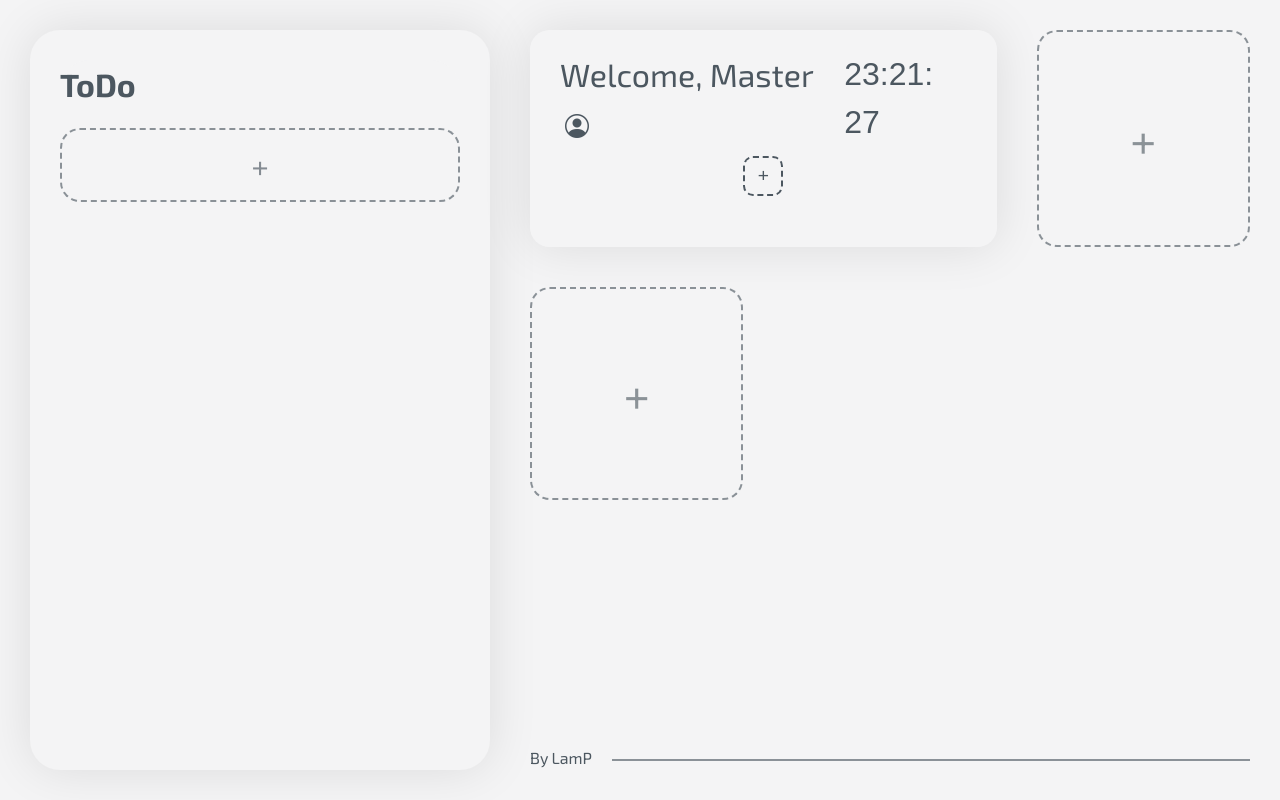
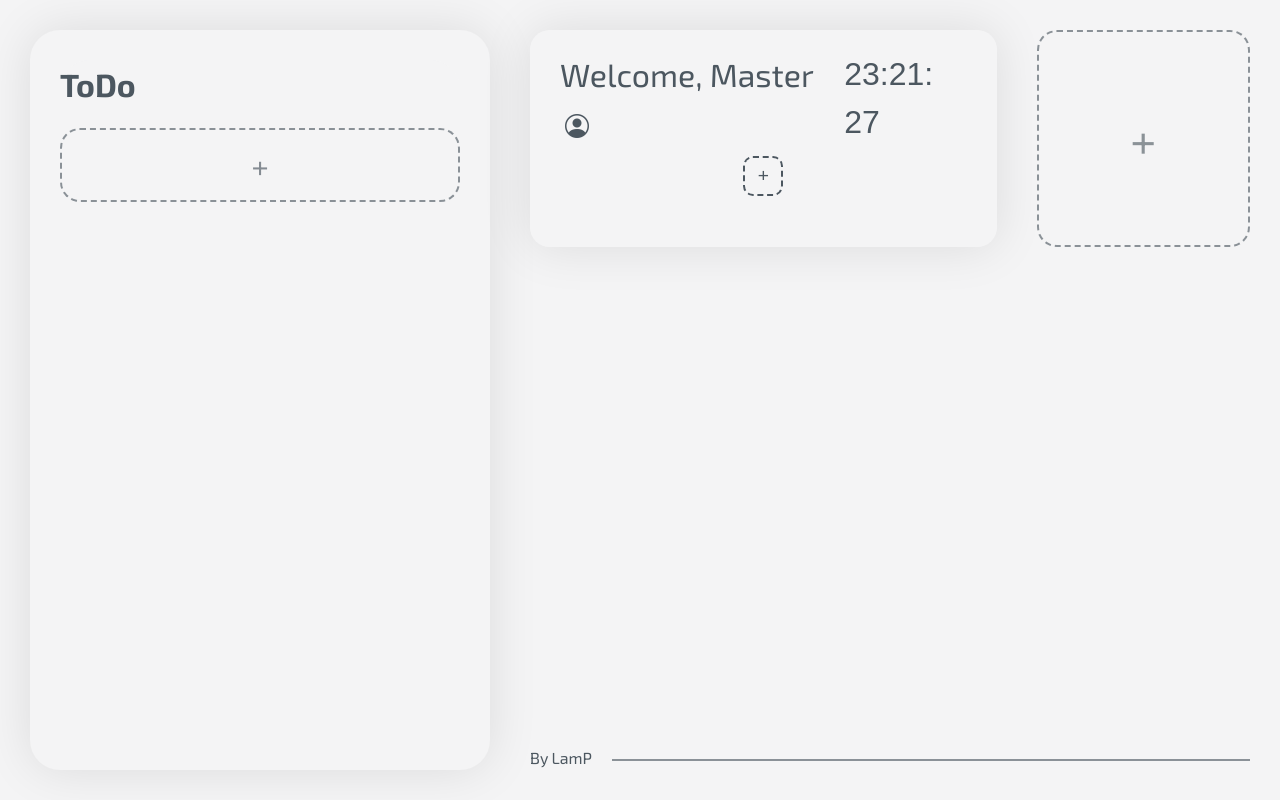
Before and after one commit to SalamPS/browser-dashboard, a Next.js app: page / in a window 1280 px wide. Built offline with nearby package versions, Linux system fonts and the light colour scheme; a web font is replaced by a local one.

Commit message:
fix(widget): && -> ||

```diff
--- a/pages/Widget.jsx
+++ b/pages/Widget.jsx
@@ -74,7 +74,7 @@ export default function Widget ({storageKey, setValid, savedConfig, userConfig,
         setUserConfig={setUserConfig}
         setValid={setValid}
       />)})}
-      {(userConfig.widget.length > 4 && userConfig.widget.length == 0) ? '' :
+      {(userConfig.widget.length > 4 || userConfig.widget.length == 0) ? '' :
       <div className="block empty" onClick={() => {console.log(savedConfig)}}>
         <span>+</span>
       </div>}
```
